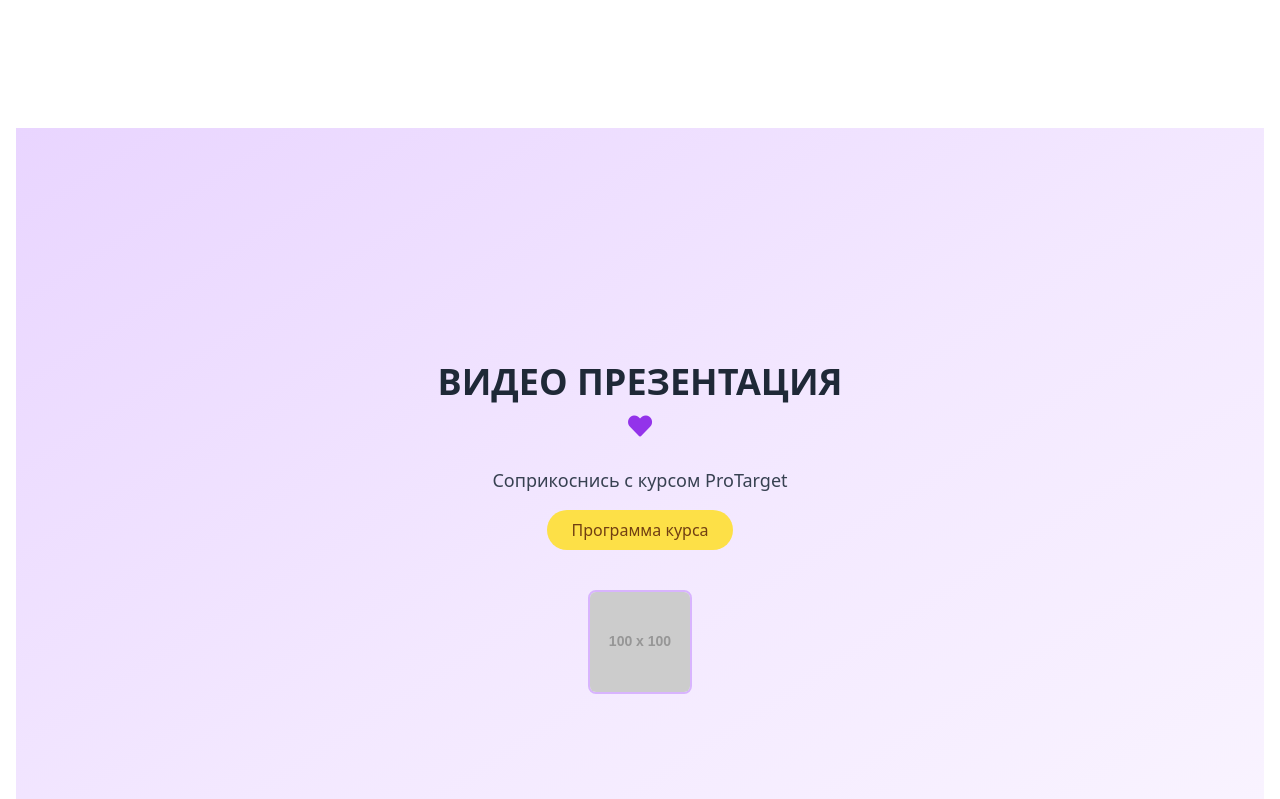
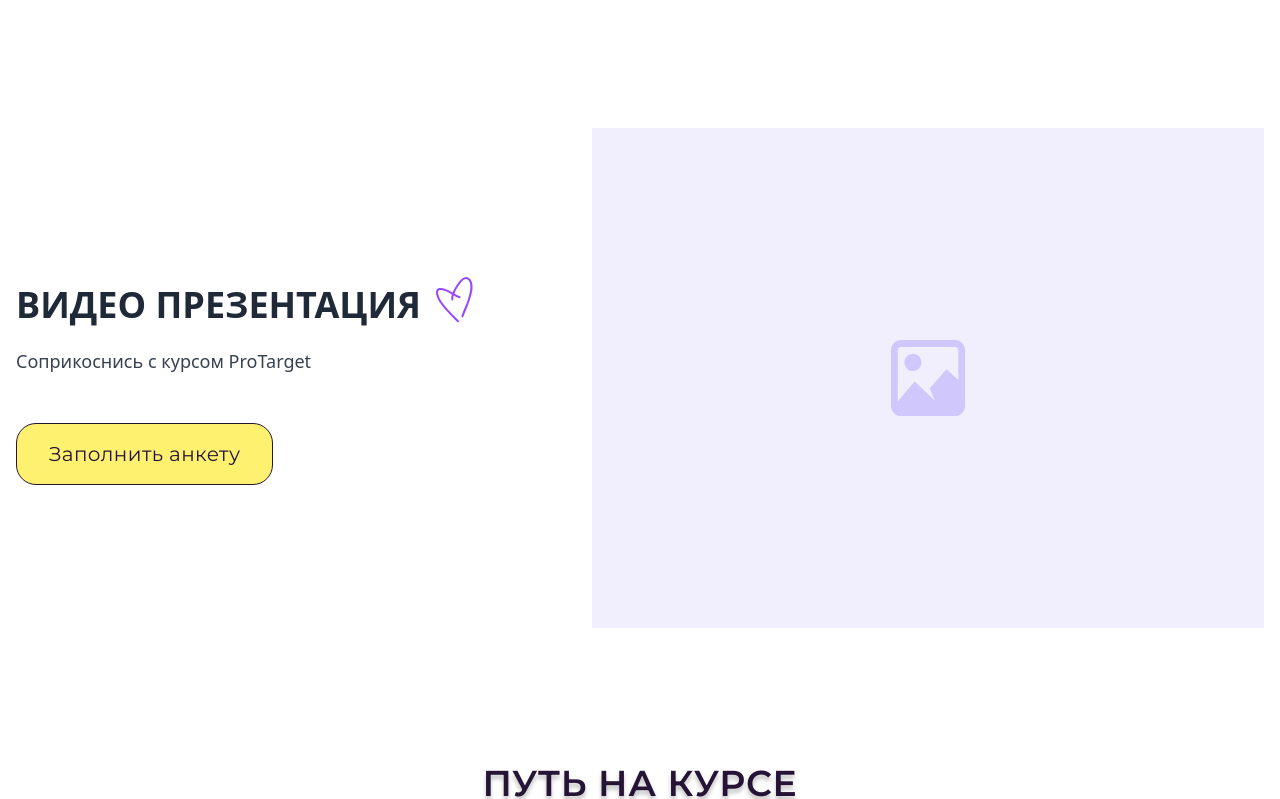
Before and after one commit to serzhlukasohov/daria-target, a Next.js app: page / in a window 1280 px wide. Shown: the part 2325-3124 px from the top of the page. Built offline with nearby package versions, Linux system fonts and the light colour scheme.

Commit message:
Video Presentation

```diff
--- a/src/components/ VideoPresentation/VideoPresentation.module.css
+++ b/src/components/ VideoPresentation/VideoPresentation.module.css
@@ -0,0 +1,19 @@
+.videoPresentationContainer {
+  display: flex;
+  justify-content: space-between;
+  align-items: center;
+}
+.videoPresentationStub {
+  display: flex;
+  justify-content: center; /* Центрирование по горизонтали */
+  align-items: center; /* Центрирование по вертикали */
+  height: 100%;
+  width: 672px;
+  height: 500px;
+  background-color: rgba(208, 199, 252, 0.3);
+}
+.videoPresentationBlock {
+  display: flex;
+  align-items: center;
+  gap: 10px;
+}
--- a/src/components/ VideoPresentation/index.js
+++ b/src/components/ VideoPresentation/index.js
@@ -1,33 +1,33 @@
-import React from 'react';
-import styles from './VideoPresentation.module.css';
+import React from "react";
+import Image from "next/image";
+
+import styles from "./VideoPresentation.module.css";
+import StubIcon from "./images/stub.svg";
+import HeartIcon from "./images/heart.svg";
 
 const VideoPresentation = () => {
   return (
-
-        <div className="min-h-screen bg-gradient-to-br from-purple-200 via-purple-100 to-purple-50 flex justify-center items-center">
-          <div className="text-center">
-            <h1 className="text-4xl font-bold text-gray-800 mb-2">
+    <section className={styles.videoPresentationContainer}>
+      <div>
+        <div className={styles.videoPresentationBlock}>
+          <h2 className="text-4xl font-bold text-gray-800 mb-2">
             ВИДЕО ПРЕЗЕНТАЦИЯ
-            </h1>
+          </h2>
           <div className="text-purple-600 text-2xl mb-6">
-              <i className="fas fa-heart"></i>
+            <Image width="44" height="52" src={HeartIcon} />
+          </div>
         </div>
         <p className="text-lg text-gray-700 mb-4">
           Соприкоснись с курсом ProTarget
         </p>
-            <button className="bg-yellow-300 text-yellow-900 font-medium py-2 px-6 rounded-full mb-10">
-              Программа курса
-            </button>
-            <div className="flex justify-center">
-              <img
-                src="https://placehold.co/100x100"
-                alt="Placeholder image with a light purple background and a gallery icon in the center"
-                className="border-2 border-purple-300 rounded-lg"
-              />
+        <button className={`button ${styles.fillBtn}`}>Заполнить анкету</button>
       </div>
+
+      <div className={styles.videoPresentationStub}>
+        <Image width="75" height="77" src={StubIcon} />
       </div>
-        </div>
-    )
+    </section>
+  );
 };
 
 export default VideoPresentation;
```
Also changed, not shown: src/components/ VideoPresentation/images/heart.svg (added), src/components/ VideoPresentation/images/stub.svg (added). Lines whose indentation alone changed are shown as unchanged.
